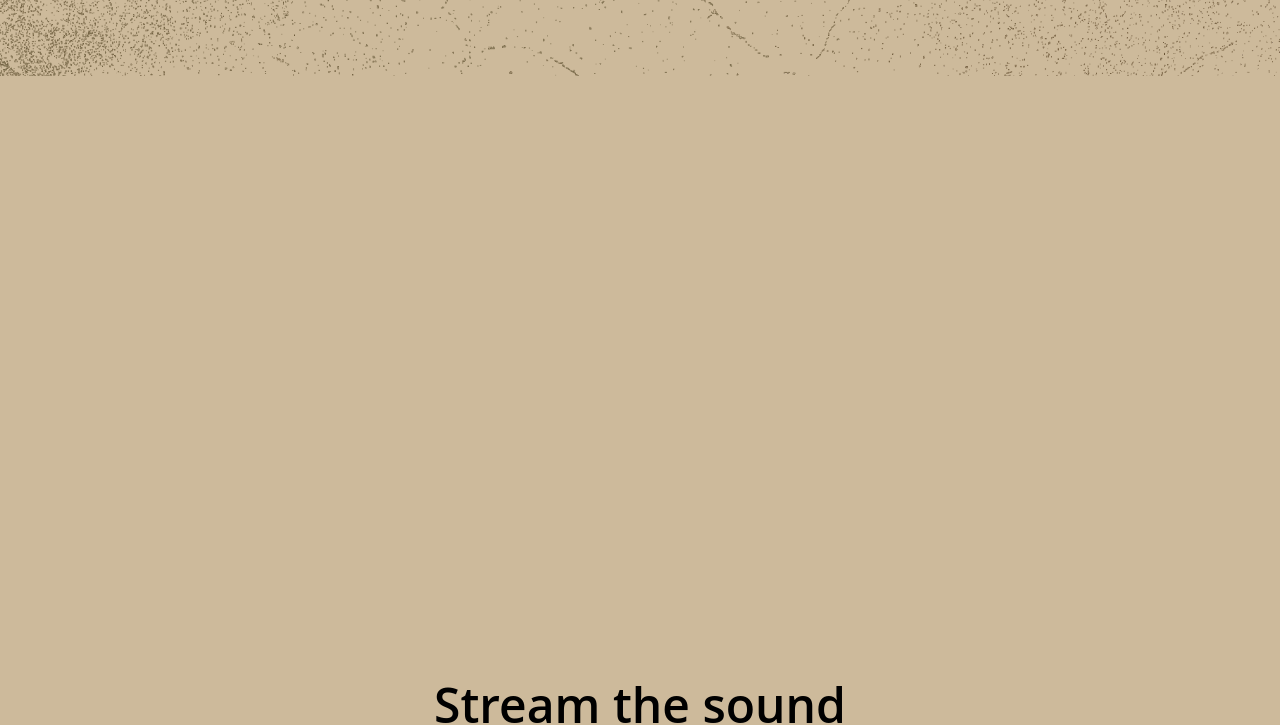
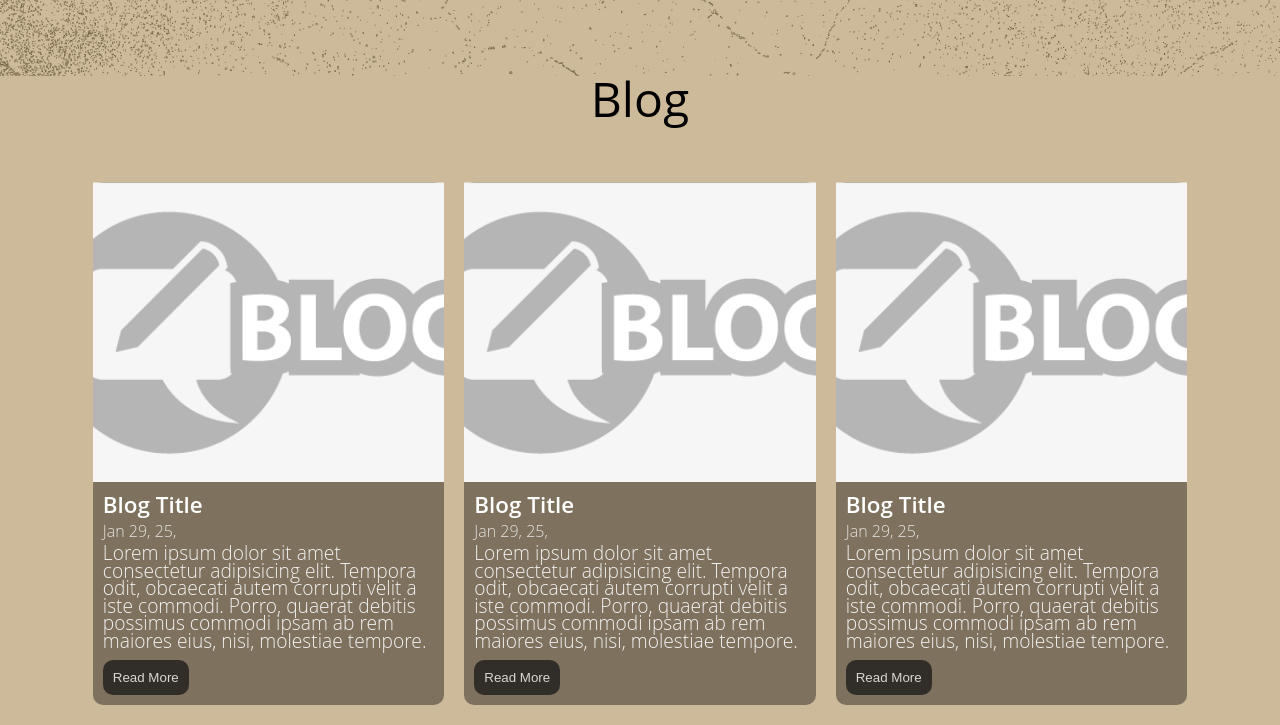
Before and after one commit to mintesnot-yess/shemane, a plain HTML site: page sam.html in a window 1280 px wide. Shown: the part 764-1489 px from the top of the page. Drawn offline with nearby package versions, Linux system fonts and the light colour scheme; a web font is replaced by a local one.

Commit message:
edit it blog section

```diff
--- a/sam.html
+++ b/sam.html
@@ -128,7 +128,15 @@
 
     }
 
-
+    @keyframes down-up {
+
+        from {
+            opacity: 0;
+            transform: translateY(50%);
+            filter: blur(5px);
+        }
+
+    }
 
     .container::after {
         content: '';
@@ -234,6 +242,7 @@
         margin: 10px 0;
         z-index: 2;
         pointer-events: none;
+        transition: all 0.1s;
 
     }
 
@@ -668,6 +677,86 @@
     }
 
     .blog-container {
+        display: flex;
+        flex-wrap: wrap;
+        gap: 20px;
+        margin: auto;
+        width: 95%;
+
+        h2 {
+            font: 400 3rem / 1.625rem "Open Sans", sans-serif;
+            margin: 50px 0;
+            width: 100%;
+            text-align: center;
+
+        }
+
+        section {
+            flex: 1 300px;
+            display: flex;
+            flex-direction: column;
+            border-radius: 10px;
+            gap: 10px;
+            background: var(--side-bg-color-50);
+            animation: down-up;
+            animation-timeline: view();
+            animation-range: entry 0% cover 40%;
+
+
+
+            img {
+                width: 100%;
+                height: 300px;
+                object-fit: cover;
+            }
+
+            .blog-detail {
+                padding: 0 10px;
+                filter: invert();
+
+                h1 {
+                    font: 600 1.4rem / 1.625rem "Open Sans", sans-serif;
+
+                }
+
+                span {
+                    font: 100 1rem / 1.625rem "Open Sans", sans-serif;
+                    opacity: .8;
+
+                }
+
+                p {
+                    font: 100 1.2rem / 1.1rem "Open Sans", sans-serif;
+                    opacity: .9;
+                }
+
+                button {
+                    padding: 10px;
+                    border: none;
+                    margin: 10px 0;
+                    cursor: pointer;
+                    border-radius: 10px;
+                    opacity: .7;
+
+                    &:hover {
+                        opacity: 1;
+                    }
+
+
+
+                }
+            }
+
+
+
+        }
+
+
+
+    }
+
+
+    /* .blog-container {
         width: 100%;
         z-index: 10;
         display: flex;
@@ -723,7 +812,7 @@
             text-decoration: underline;
         }
 
-    }
+    } */
 
     .music-container {
         width: 100%;
@@ -731,6 +820,7 @@
         display: flex;
         justify-content: center;
         align-items: center;
+
 
         .music-content {
             flex: 1;
@@ -977,7 +1067,8 @@
         }
 
 
-        .blog-container {
+
+        /* .blog-container {
             h1 {
                 font: 600 2rem / 1.625rem "Open Sans", sans-serif;
                 color: var(--font-color);
@@ -1015,7 +1106,7 @@
                 font: 100 1.3rem / 1.625rem "Open Sans", sans-serif;
 
             }
-        }
+        } */
     }
 
 
@@ -1264,7 +1355,7 @@
                 </ul>
             </article>
 
-            <article class="blog-container">
+            <!-- <article class="blog-container">
 
                 <h1>Blog</h1>
 
@@ -1311,7 +1402,53 @@
                 </div>
 
             </article>
-
+             -->
+
+            <article class="blog-container">
+                <h2>
+                    Blog
+                </h2>
+                <section>
+                    <img src="default_blog_img.png" alt="">
+
+                    <div class="blog-detail">
+                        <h1>Blog Title</h1>
+                        <span>Jan 29, 25,</span>
+                        <p>Lorem ipsum dolor sit amet consectetur adipisicing elit. Tempora odit, obcaecati autem
+                            corrupti velit a iste commodi. Porro, quaerat debitis possimus commodi ipsam ab rem maiores
+                            eius, nisi, molestiae tempore.</p>
+                        <button>Read More</button>
+                    </div>
+
+                </section>
+
+                <section>
+                    <img src="default_blog_img.png" alt="">
+
+                    <div class="blog-detail">
+                        <h1>Blog Title</h1>
+                        <span>Jan 29, 25,</span>
+                        <p>Lorem ipsum dolor sit amet consectetur adipisicing elit. Tempora odit, obcaecati autem
+                            corrupti velit a iste commodi. Porro, quaerat debitis possimus commodi ipsam ab rem maiores
+                            eius, nisi, molestiae tempore.</p>
+                        <button>Read More</button>
+                    </div>
+
+                </section>
+                <section>
+                    <img src="default_blog_img.png" alt="">
+
+                    <div class="blog-detail">
+                        <h1>Blog Title</h1>
+                        <span>Jan 29, 25,</span>
+                        <p>Lorem ipsum dolor sit amet consectetur adipisicing elit. Tempora odit, obcaecati autem
+                            corrupti velit a iste commodi. Porro, quaerat debitis possimus commodi ipsam ab rem maiores
+                            eius, nisi, molestiae tempore.</p>
+                        <button>Read More</button>
+                    </div>
+
+                </section>
+            </article>
             <article class="music-container" id="music-play">
                 <div class="music-content">
                     <h1>Stream the sound</h1>
```
Also changed, not shown: default_blog_img.png (added).
